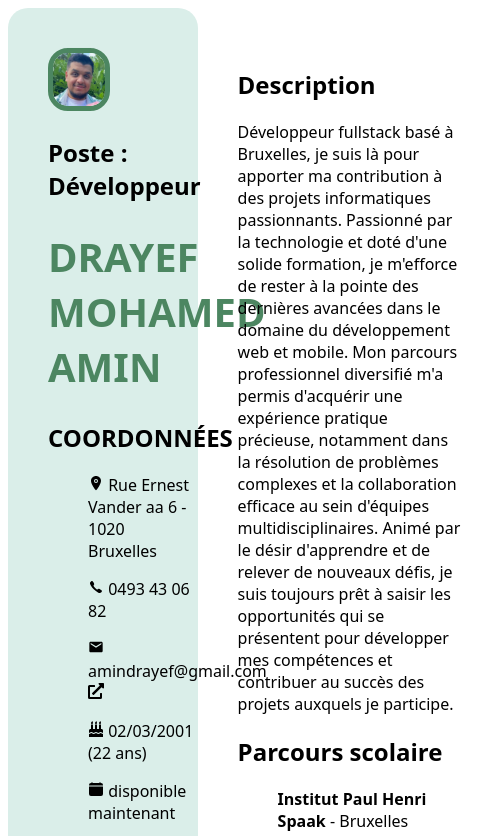
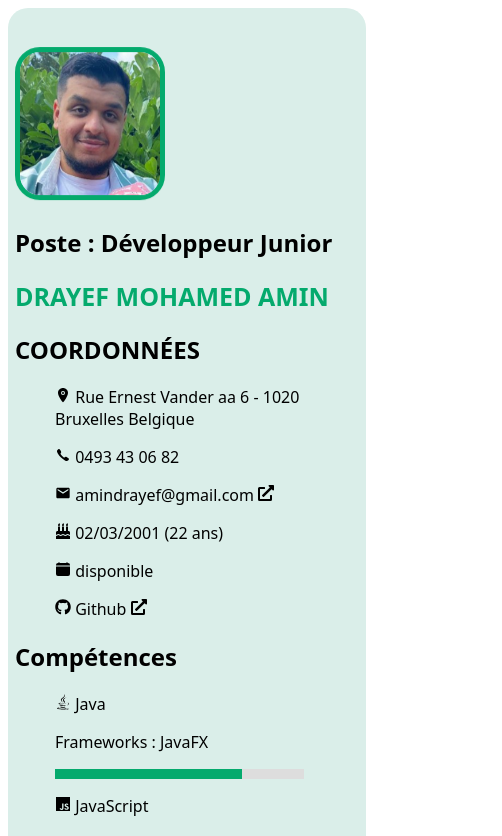
Before and after one commit to Arnemix/portfolio-drayef-mohamed-amin, a React (Create React App) app: page /cv in a window 390 px wide. Shown: the top 836 px of the page, 502 px wide, since content can reach past the window. Built offline with nearby package versions, Linux system fonts and the light colour scheme.

Commit message:
Ajout d'un début de responsive mobile

```diff
--- a/src/App.js
+++ b/src/App.js
@@ -1,5 +1,5 @@
+import { Outlet, RouterProvider, createBrowserRouter } from "react-router-dom";
 import "./App.scss";
-import { Outlet, RouterProvider, createBrowserRouter } from "react-router-dom";
 import CV from "./components/cv/CV";
 
 const AppLayout = () => {
--- a/src/components/cv/CV.jsx
+++ b/src/components/cv/CV.jsx
@@ -1,4 +1,4 @@
-import React from "react";
+import React, { useEffect } from "react";
 import { FaBirthdayCake, FaExternalLinkAlt } from "react-icons/fa";
 import { IoIosCall } from "react-icons/io";
 import { IoCalendarClear, IoLocation } from "react-icons/io5";
@@ -8,7 +8,10 @@ import { getAge, getIcon } from "../../utils/utils";
 import "./CV.scss";
 
 import CVPicture from "../../assets/cv-picture.png";
-function CV(props) {
+function CV() {
+    useEffect(() => {
+        document.title = "CV - " + data["cv-personnal-info"]["firstName"] + " " + data["cv-personnal-info"]["lastName"];
+    }, []);
     return (
         <div className="cv-container">
             <div className="cv-sidebar">
@@ -25,7 +28,7 @@ function CV(props) {
                     <h2>COORDONNÉES</h2>
                     <div className="cv-coordinates-container">
                         <p>
-                            <IoLocation /> {data["cv-personnal-info"]["location"]}
+                            <IoLocation /> {data["cv-personnal-info"]["location"]} {data["cv-personnal-info"]["land"]}
                         </p>
                         <p>
                             <IoIosCall /> {data["cv-personnal-info"]["phoneNumber"]}
@@ -41,7 +44,7 @@ function CV(props) {
                             <FaBirthdayCake /> {data["cv-personnal-info"]["dateOfBirth"]} ({getAge("2001-03-02")} ans)
                         </p>
                         <p>
-                            <IoCalendarClear /> disponible maintenant
+                            <IoCalendarClear /> disponible
                         </p>
                         <p>
                             {getIcon("github")} Github
--- a/src/components/cv/CV.scss
+++ b/src/components/cv/CV.scss
@@ -4,26 +4,28 @@
     .cv-sidebar {
         padding-left: 40px;
         padding-top: 40px;
+        padding-bottom: 40px;
         background-color: rgb(218, 238, 233);
         width: 40%;
         border-radius: 20px;
     }
-    img {
-        width: 35%;
-        transition: all 0.5s;
-        border: 5px solid rgb(76, 134, 97);
-        border-radius: 20px;
-        animation: floating 3s ease-in-out infinite;
-        &:hover {
-            transform: scale(1.05);
+    .cv-picture {
+        img {
+            &:hover {
+                scale: 1.02;
+            }
+            width: 40%;
             transition: all 0.5s;
+            border: 5px solid #04aa6d;
+            border-radius: 25px;
+            animation: floating 3s ease-in-out infinite;
         }
     }
 }
 .cv-name {
     h1 {
         text-transform: uppercase;
-        color: rgb(76, 134, 97);
+        color: #04aa6d;
         font-size: 40px;
     }
 }
@@ -62,3 +64,23 @@
         transform: translate(0, 0px);
     }
 }
+
+@media (max-width: 700px) {
+    .cv-container {
+        flex-direction: column;
+        display: flex;
+        justify-content: center;
+        width: 90vw;
+        h1 {
+            font-size: 25px;
+        }
+        .cv-sidebar {
+            padding-left: 2%;
+            width: 90vw;
+        }
+        .cv-main {
+            padding-left: 2%;
+            width: 90vw;
+        }
+    }
+}
--- a/src/data/cv/cv-data.json
+++ b/src/data/cv/cv-data.json
@@ -2,7 +2,7 @@
     "cv-personnal-info": {
         "firstName": "Drayef",
         "lastName": "Mohamed Amin",
-        "jobTitle": "Développeur",
+        "jobTitle": "Développeur Junior",
         "location": "Rue Ernest Vander aa 6 - 1020 Bruxelles",
         "land": "Belgique",
         "dateOfBirth": "02/03/2001",
@@ -18,7 +18,7 @@
             "level": 75,
             "startLearningYear": 2017,
             "learnedFrameworks": [
-                "Spring"
+                "JavaFX"
             ]
         },
         {
@@ -27,6 +27,7 @@
             "level": 60,
             "startLearningYear": 2020,
             "learnedFrameworks": [
+                "TypeScript",
                 "React",
                 "Angular"
             ]
```
